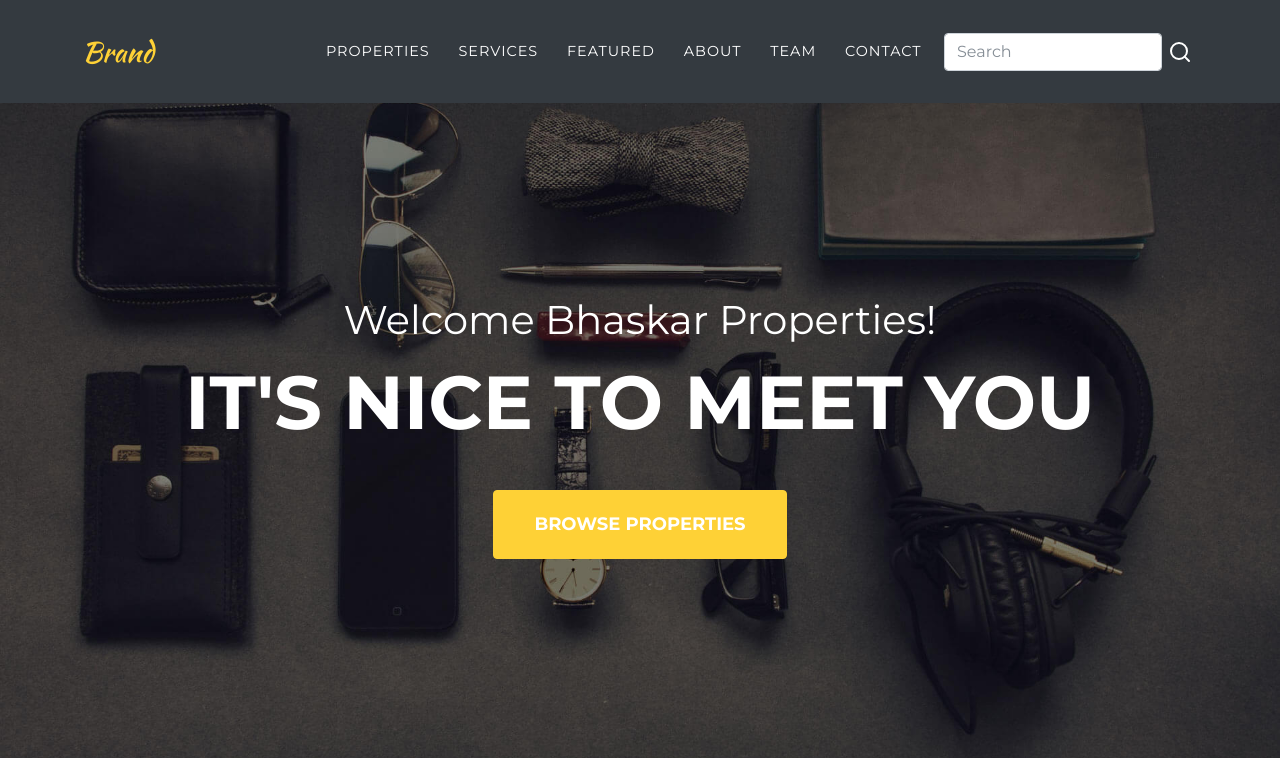
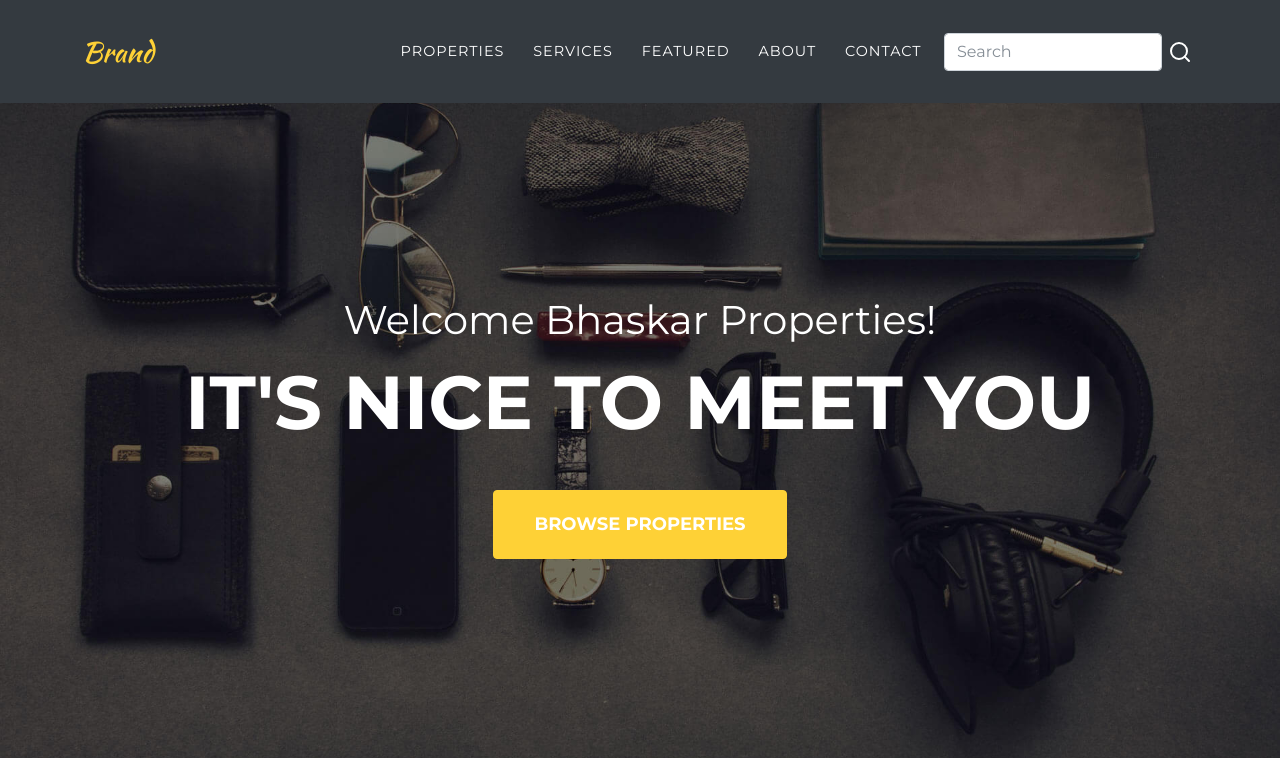
Before and after one commit to ronit-bhati/bhaskarproperties, a Django app: page / in a window 1280 px wide. Shown: the top 758 px of the page. Run offline with Django 3.2, Linux system fonts and the light colour scheme; data comes from the database, SQL or seed files in the repository; some libraries are stand-ins or nearby versions.

Commit message:
removed team section

```diff
--- a/templates/base.html
+++ b/templates/base.html
@@ -28,7 +28,6 @@
                     <li class="nav-item"><a class="nav-link" href="/#services">Services</a></li>
                     <li class="nav-item"><a class="nav-link" href="/#portfolio">Featured</a></li>
                     <li class="nav-item"><a class="nav-link" href="/#about">About</a></li>
-                    <li class="nav-item"><a class="nav-link" href="/#team">Team</a></li>
                     <li class="nav-item"><a class="nav-link" href="/#contact">Contact</a></li>
                     <form action="/search" method="get">
                         <div class="d-flex mt-2 ms-2 align-items-center search-bar-main">
```
